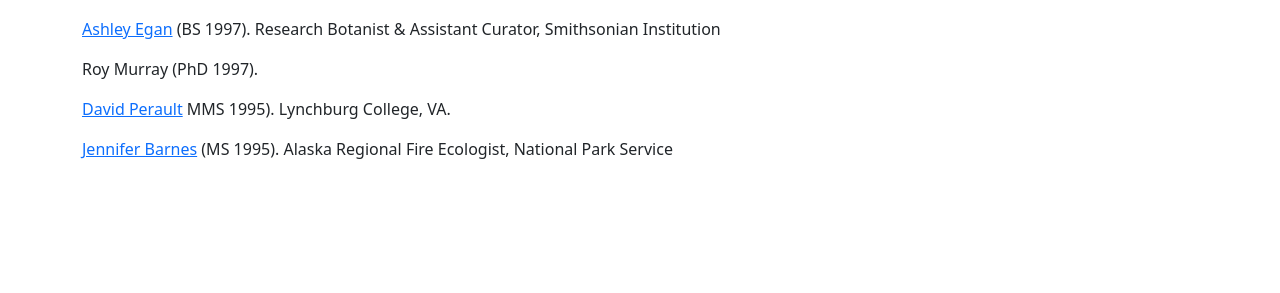
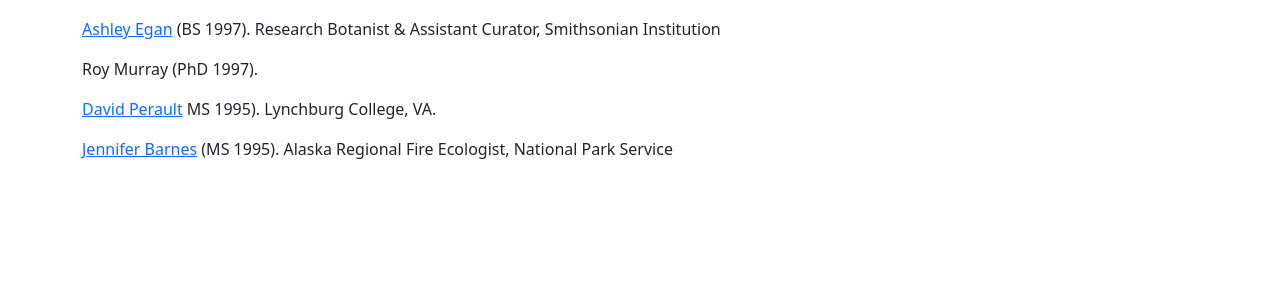
Before and after one commit to Wolflab/Wolflab.github.io, a Jekyll site: the page built from members.md, in a window 1280 px wide and 900 px high, scrolled down 3443 px. Shown: the part 468-761 px from the top of the window. Built offline with Jekyll 4.4.1, drawn with Linux system fonts in a browser that asks for light colours.

Commit message:
Update from Forestry.io Paul Wolf updated _data/members.yml

```diff
--- a/_data/members.yml
+++ b/_data/members.yml
@@ -85,6 +85,6 @@ other_past_students: |-
 
   Roy Murray (PhD 1997).
 
-  [David Perault](http://perault-d.web.lynchburg.edu/) MMS 1995). Lynchburg College, VA.
+  [David Perault](http://perault-d.web.lynchburg.edu/) MS 1995). Lynchburg College, VA.
 
   [Jennifer Barnes](http://frontierscientists.com/scientists/jennifer-barnes/) (MS 1995). Alaska Regional Fire Ecologist, National Park Service
```
